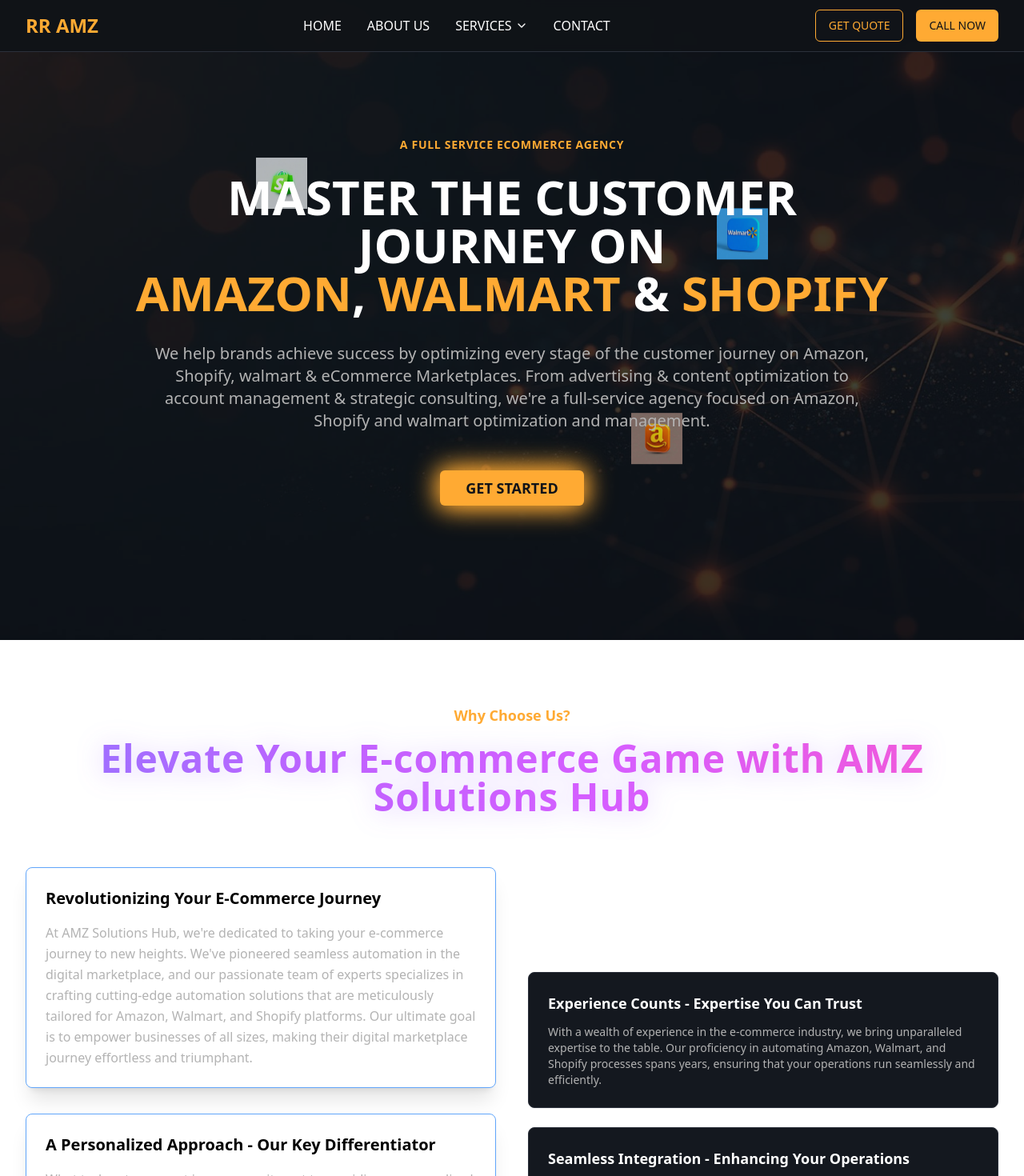
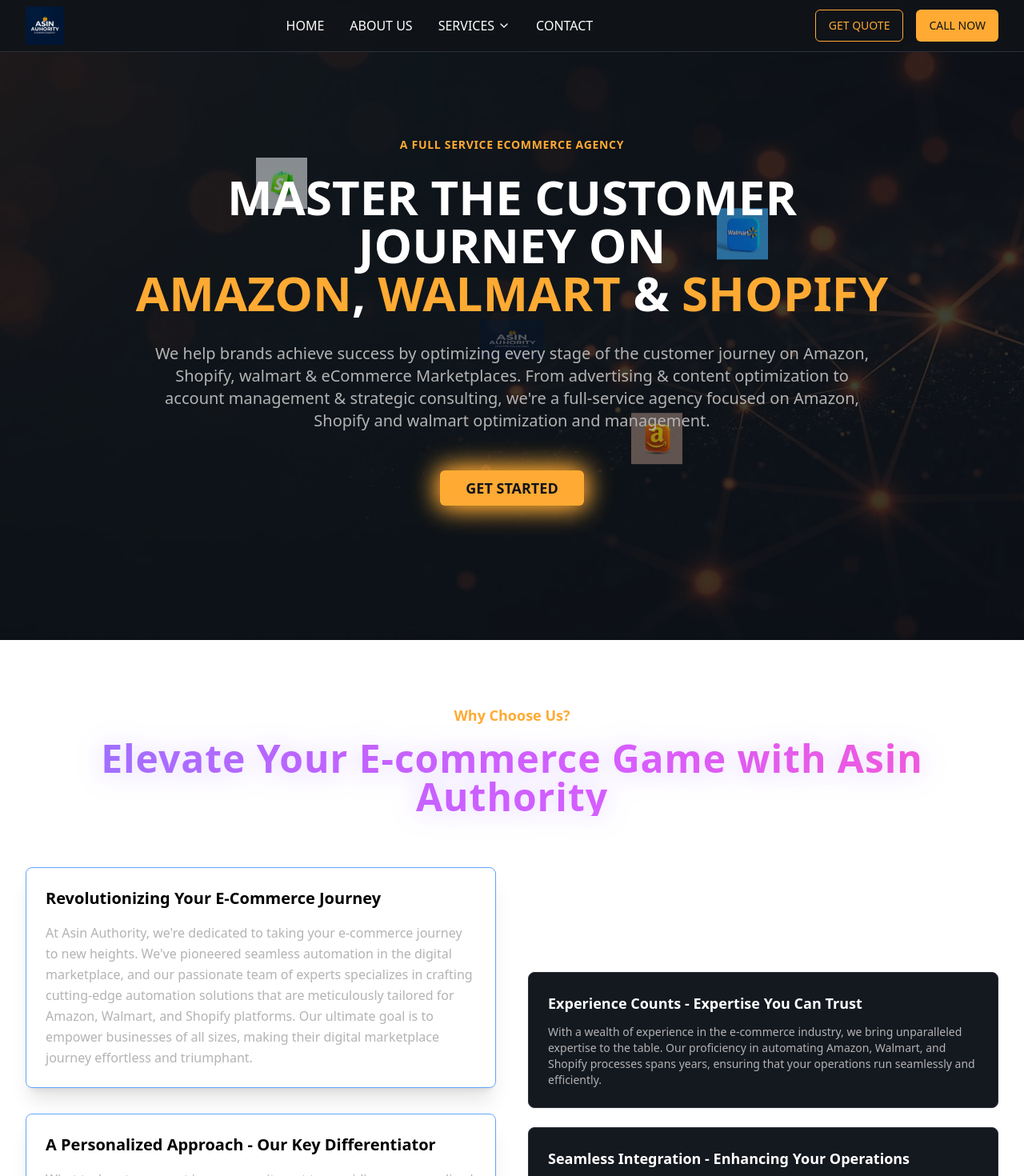
Before and after one commit to sakib6322/mirror-amz-hub-14, a React (Vite) app: page / in a window 1280 px wide. Shown: the top 1470 px of the page at 80% size. Built offline with nearby package versions, Linux system fonts and the light colour scheme.

Commit message:
Update header and services section
- Changed website name to "Asin Authority".
- Added logo to the header.
- Added animated background images with transparency.
- Implemented a folding card animation on hover in the services section, revealing more text and a card logo.

```diff
--- a/src/components/Header.tsx
+++ b/src/components/Header.tsx
@@ -3,6 +3,7 @@ import { Button } from '@/components/ui/button';
 import { Menu, X, ChevronDown } from 'lucide-react';
 import { Link } from 'react-router-dom';
 import { slugify } from '@/lib/utils';
+import asinAuthorityLogo from '@/assets/asin-authority-logo.png';
 
 export const Header = () => {
   const [isMobileMenuOpen, setIsMobileMenuOpen] = useState(false);
@@ -44,7 +45,7 @@ export const Header = () => {
         <div className="flex items-center justify-between h-16">
           {/* Logo */}
           <Link to="/" className="flex items-center">
-            <span className="text-2xl font-bold text-primary">RR AMZ</span>
+            <img src={asinAuthorityLogo} alt="Asin Authority" className="h-12 w-auto" />
           </Link>
 
           {/* Desktop Navigation */}
--- a/src/components/HeroSection.tsx
+++ b/src/components/HeroSection.tsx
@@ -3,6 +3,7 @@ import heroBackground from '@/assets/hero-bg.png';
 import shopifyIcon from '@/assets/shopify-icon.png';
 import walmartIcon from '@/assets/walmart-icon.png';
 import amazonIcon from '@/assets/amazon-icon.png';
+import asinAuthorityLogo from '@/assets/asin-authority-logo.png';
 
 export const HeroSection = () => {
   return (
@@ -21,13 +22,16 @@ export const HeroSection = () => {
 
       {/* Floating Icons */}
       <div className="absolute top-1/4 left-1/4 animate-float">
-        <img src={shopifyIcon} alt="Shopify" className="w-16 h-16 opacity-80" />
+        <img src={shopifyIcon} alt="Shopify" className="w-16 h-16 opacity-60" />
       </div>
       <div className="absolute top-1/3 right-1/4 animate-float" style={{ animationDelay: '2s' }}>
-        <img src={walmartIcon} alt="Walmart" className="w-16 h-16 opacity-80" />
+        <img src={walmartIcon} alt="Walmart" className="w-16 h-16 opacity-60" />
       </div>
       <div className="absolute bottom-1/4 right-1/3 animate-float" style={{ animationDelay: '4s' }}>
-        <img src={amazonIcon} alt="Amazon" className="w-16 h-16 opacity-80" />
+        <img src={amazonIcon} alt="Amazon" className="w-16 h-16 opacity-60" />
+      </div>
+      <div className="absolute top-1/2 left-1/6 animate-float" style={{ animationDelay: '1s' }}>
+        <img src={asinAuthorityLogo} alt="Asin Authority" className="w-20 h-12 opacity-30" />
       </div>
 
       {/* Content */}
--- a/src/components/TestimonialsSection.tsx
+++ b/src/components/TestimonialsSection.tsx
@@ -4,17 +4,17 @@ import { Star } from 'lucide-react';
 const testimonials = [
   {
     name: "Samantha Mitchell",
-    content: "I can't emphasize enough how fortunate I feel to have discovered AMZ Solutions Hub. Their Amazon marketing services are truly the best in the industry, and their team is outstanding. They've certainly earned my trust, and I'll be a returning client for sure!",
+    content: "I can't emphasize enough how fortunate I feel to have discovered Asin Authority. Their Amazon marketing services are truly the best in the industry, and their team is outstanding. They've certainly earned my trust, and I'll be a returning client for sure!",
     rating: 5
   },
   {
     name: "Daniel Reynolds",
-    content: "AMZ Solutions Hub provided me with exceptional e-commerce services when it came to creating my online store. Their team was highly professional and attentive to my needs. If you're in search of top-notch Shopify, Amazon, or Walmart services, I wholeheartedly recommend them",
+    content: "Asin Authority provided me with exceptional e-commerce services when it came to creating my online store. Their team was highly professional and attentive to my needs. If you're in search of top-notch Shopify, Amazon, or Walmart services, I wholeheartedly recommend them",
     rating: 5
   },
   {
     name: "Emily Turner",
-    content: "I've had the pleasure of working with the AMZ Solutions Hub team, and I can confidently say they are the go-to experts for all things related to digital marketing and Dropshipping. Their professionalism and creative approach set them apart from the rest.",
+    content: "I've had the pleasure of working with the Asin Authority team, and I can confidently say they are the go-to experts for all things related to digital marketing and Dropshipping. Their professionalism and creative approach set them apart from the rest.",
     rating: 5
   }
 ];
--- a/src/components/WhyChooseUsSection.tsx
+++ b/src/components/WhyChooseUsSection.tsx
@@ -17,7 +17,7 @@ export const WhyChooseUsSection = () => {
               letterSpacing: '0.02em',
               }}
             >
-              Elevate Your E-commerce Game with AMZ Solutions Hub
+              Elevate Your E-commerce Game with Asin Authority
             </h2>
             <style>
               {`
@@ -40,7 +40,7 @@ export const WhyChooseUsSection = () => {
                   Revolutionizing Your E-Commerce Journey
                 </h4>
                 <p className="text-muted-foreground leading-relaxed">
-                  At AMZ Solutions Hub, we're dedicated to taking your e-commerce journey to new heights. We've pioneered seamless automation in the digital marketplace, and our passionate team of experts specializes in crafting cutting-edge automation solutions that are meticulously tailored for Amazon, Walmart, and Shopify platforms. Our ultimate goal is to empower businesses of all sizes, making their digital marketplace journey effortless and triumphant.
+                  At Asin Authority, we're dedicated to taking your e-commerce journey to new heights. We've pioneered seamless automation in the digital marketplace, and our passionate team of experts specializes in crafting cutting-edge automation solutions that are meticulously tailored for Amazon, Walmart, and Shopify platforms. Our ultimate goal is to empower businesses of all sizes, making their digital marketplace journey effortless and triumphant.
                 </p>
               </CardContent>
             </Card>
@@ -62,7 +62,7 @@ export const WhyChooseUsSection = () => {
                   Join Us on a Journey of Unparalleled Success
                 </h4>
                 <p className="text-muted-foreground leading-relaxed mb-6">
-                  Together, let's embark on a transformative journey where automation, efficiency, and success converge. Experience the future of e-commerce today with AMZ Solutions Hub.
+                  Together, let's embark on a transformative journey where automation, efficiency, and success converge. Experience the future of e-commerce today with Asin Authority.
                 </p>
                 <Button variant="outline" className="border-primary text-primary hover:bg-primary hover:text-primary-foreground">
                   Learn More
```
Also changed, not shown: src/components/ServicesSection.tsx (+50 -7 lines), src/assets/asin-authority-logo.png (added).
